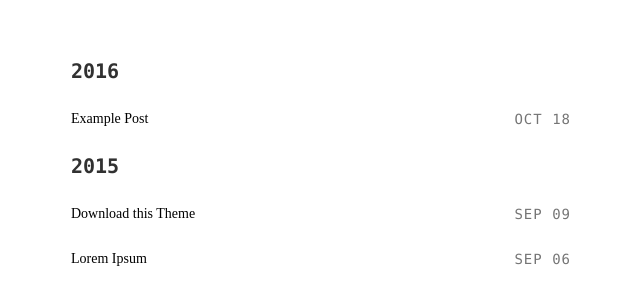
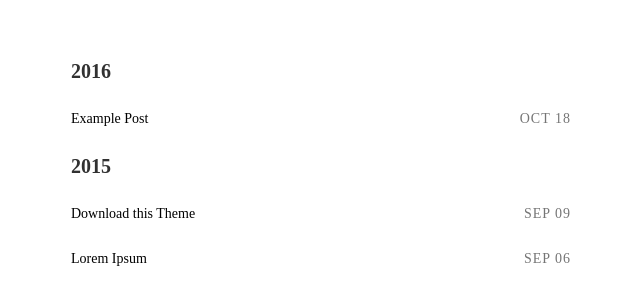
Before and after one commit to shorterstories/shorterstories.github.io, a Jekyll site: the page built from index.html, in a window 1280 px wide. Shown: the top 305 px of the page, without its empty margins (319-959 px from the left). Built offline with Jekyll 4.4.1, drawn with Linux system fonts in a browser that asks for light colours; some web fonts are replaced.

Commit message:
fix date

```diff
--- a/_sass/main.scss
+++ b/_sass/main.scss
@@ -178,7 +178,7 @@ code,
 pre,
 .code,
 .footnotes {
-  font-family: Consolas, monaco, monospace;
+  font-family: "Lusitana", serif;
 }
 code {
   color: #f14e32;
--- a/index.html
+++ b/index.html
@@ -6,18 +6,18 @@ layout: default
 
 	{% for post in site.posts %}
 		{% unless post.next %}
-			<h3 class="code">{{ post.date | date: '%Y' }}</h3>
+			<h3>{{ post.date | date: '%Y' }}</h3>
 		{% else %}
 			{% capture year %}{{ post.date | date: '%Y' }}{% endcapture %}
 			{% capture nyear %}{{ post.next.date | date: '%Y' }}{% endcapture %}
 			{% if year != nyear %}
-				<h3 class="code">{{ post.date | date: '%Y' }}</h3>
+				<h3>{{ post.date | date: '%Y' }}</h3>
 			{% endif %}
 		{% endunless %}
 
 		<ul>
 			<li>
-				<div class="post-date code">
+				<div class="post-date">
 					<span>{{ post.date | date: "%b %d" }}</span>
 				</div>
 				<div class="title">
```
